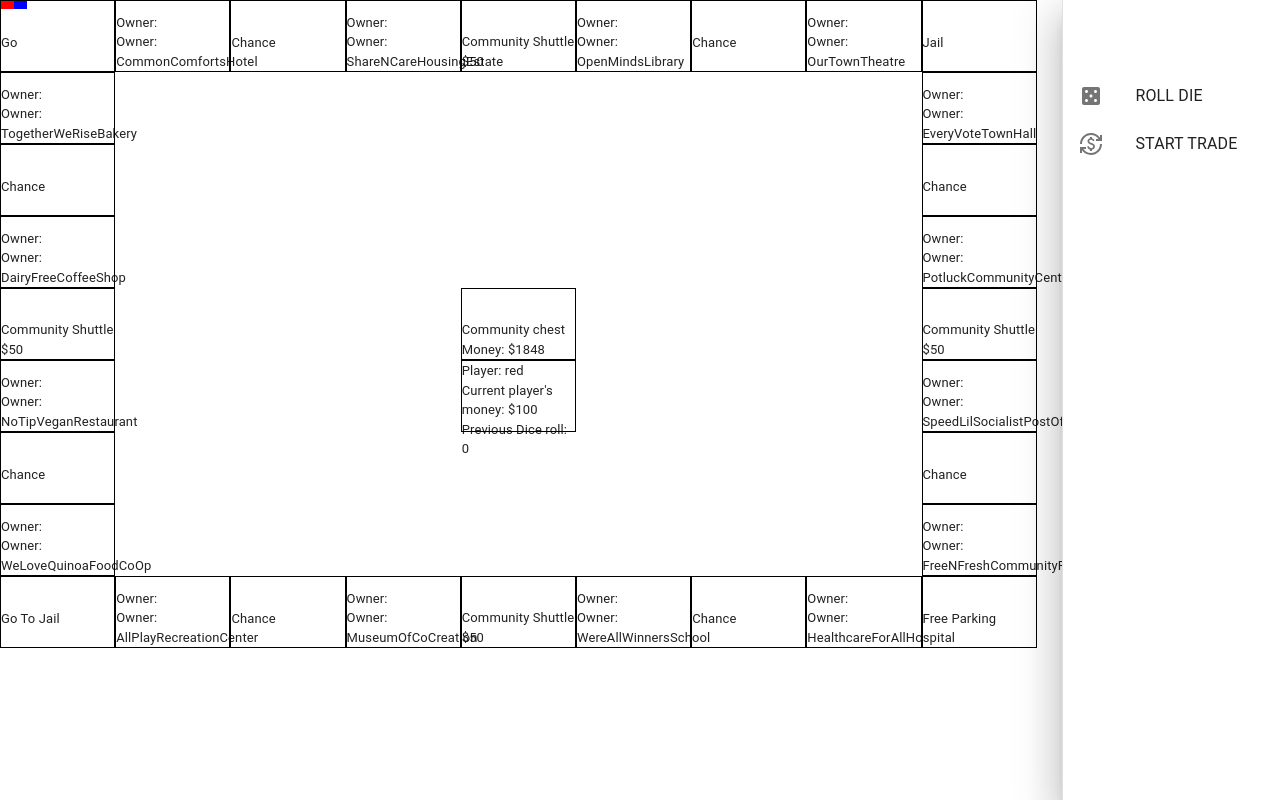
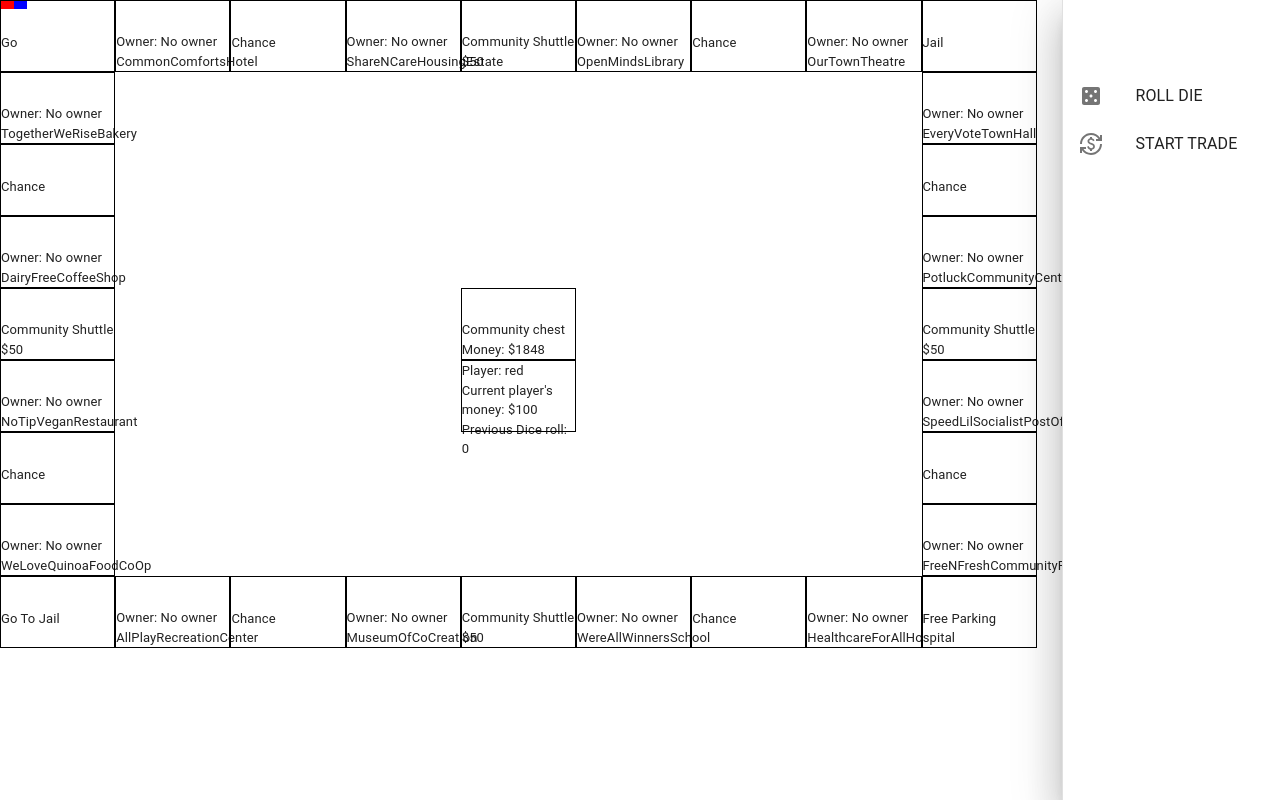
Before and after one commit to Dleavenworth/monopoly-socialism, a React (Create React App) app: page / in a window 1280 px wide. Built offline with nearby package versions, Linux system fonts and the light colour scheme.

Commit message:
Fixed some small errors

```diff
--- a/src/components/Cell.jsx
+++ b/src/components/Cell.jsx
@@ -48,8 +48,8 @@ const Cell = forwardRef((props, ref) => {
 			<Box sx={{ bottom: 0 }}>
 				{props.type === CellTypes.Property ? (
 					<>
-						<CellText>Owner: {props.owner}</CellText>
-						<CellText>Owner: {props.name}</CellText>
+						<CellText>Owner: {props.owner ? props.owner : "No owner"}</CellText>
+						<CellText>{props.name}</CellText>
 						{/*<Typography>Owner: {props.owner}</Typography>
 						<Typography>Name: {props.name}</Typography>*/}
 					</>
```
Also changed, not shown: src/components/Game.jsx (+7 -7 lines).
